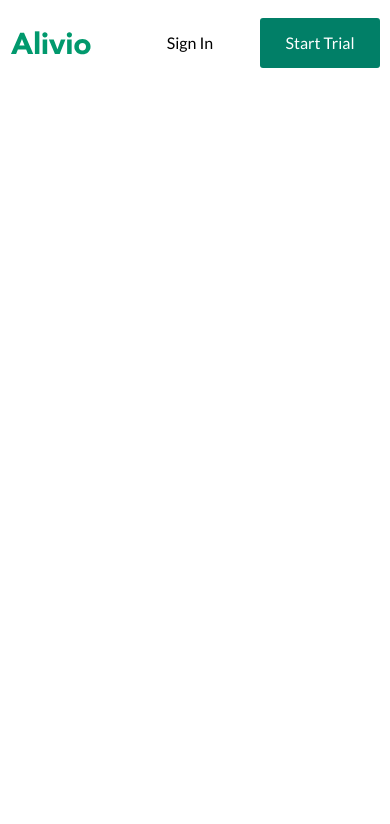
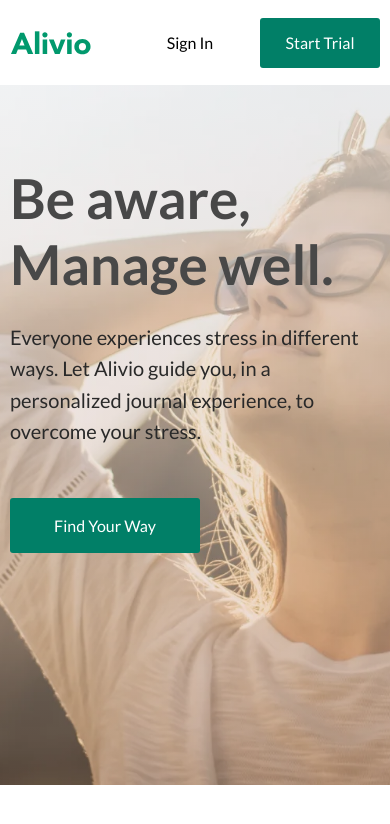
Before and after one commit to Ivanonic/Alivio_page, a plain HTML site: page assets/index.html in a window 390 px wide. Drawn offline with Linux system fonts and the light colour scheme.

```diff
--- a/assets/index.css
+++ b/assets/index.css
@@ -1,3 +1,4 @@
 @import url('/styles/variables.css');
 @import url('/styles/basic.css');
 @import url('/styles/header.css');
+@import url('/styles/hero.css');
--- a/assets/index.html
+++ b/assets/index.html
@@ -42,5 +42,20 @@
             </div>
         </div>
     </header>
+
+    <main class="hero" aria-label="hero section">
+        <section class="container">
+            <div class="hero_content">
+                <h1 class="hero_title">
+                    Be aware, Manage well.
+                </h1>
+                <p class="hero_description" aria-label="main description">
+                    Everyone experiences stress in different ways.
+                    Let Alivio guide you, in a personalized journal experience, to overcome your stress.
+                </p>
+                <button tape="button" class="btn-2">Find Your Way</button>
+            </div>
+        </section>
+    </main>
 </body>
 </html>
--- a/styles/basic.css
+++ b/styles/basic.css
@@ -17,6 +17,10 @@
 a {
     text-decoration: none;
     color: unset;
+}
+
+h1, h2, h3, h4, h5, h6, p {
+    margin: 0;
 }
 
 .container {
--- a/styles/header.css
+++ b/styles/header.css
@@ -81,6 +81,13 @@
     }
 }
 
-                                            /* .btn {
-                                            basic.css
-                                            } */
+@media (max-width: 350px) {
+                                    /* btn-2 basic.css */
+    .btn-1 {
+        width: 85px;
+    }
+
+    .btn-2 {
+        width: 85px;
+    }
+}
--- /dev/null
+++ b/styles/hero.css
@@ -0,0 +1,76 @@
+.hero {
+    background: url(/assets/webp/hero_bg.webp) center/cover no-repeat;
+    width: 100%;
+    height: 890px;
+}
+
+                                    /* .container {
+                                    empty
+                                    } */
+
+.hero_content {
+    display: flex;
+    flex-direction: column;
+    justify-content: start;
+    align-items: start;
+    max-width: 420px;
+    padding: 165px 0 0 0;
+}
+
+.hero_title {
+    margin: 0 0 25px 0;
+    font-size: 65px;
+    font-weight: 700;
+    color: var(--bg-dark-green);
+    text-align: left;
+}
+
+.hero_description {
+    margin: 0px 0 50px 0;
+    font-size: 20px;
+    font-weight: 400;
+    color: var(--bg-description);
+    line-height: 157%;
+    text-align: left;
+}
+                                    /* btn-2 basic.css */
+.hero_content .btn-2 {
+    width: 230px;
+    height: 65px;
+    background-color: var(--bg-green);
+}
+
+@media (max-width: 768px) {
+    .hero {
+        height: 700px;
+    }
+
+    .hero_content {
+        padding: 80px 0 0 0;
+    }
+}
+
+@media (max-width: 480px) {
+
+    .hero {
+        background:
+        linear-gradient(180deg, rgba(245,246,252,0.52), rgba(255, 176, 139, 0.28)),
+        url(/assets/webp/hero_bg.webp) 60% 50%/cover no-repeat;
+    }
+
+    .hero_title {
+        color: var(--bg-description);
+        font-size: 55px;
+        font-weight: 700;
+        max-width: 340px;
+    }
+
+    .hero_content .btn-2 {
+        width: 190px;
+        height: 55px;
+    }
+
+    .hero_description {
+        color: var(--bg-black);
+    }
+}
--- a/styles/variables.css
+++ b/styles/variables.css
@@ -4,6 +4,7 @@
     --bg-dark-green: #245852;
     --bg-black: #292929;
     --bg-btn: #000000;
+    --bg-description: #484848;
 }
 
 /*media breakpoints: 992px, 768px, 576px, 480px */
```
